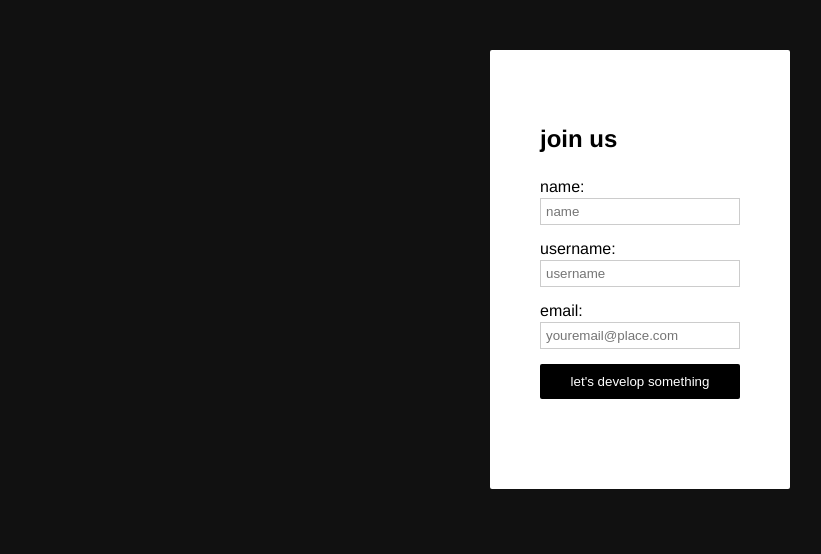
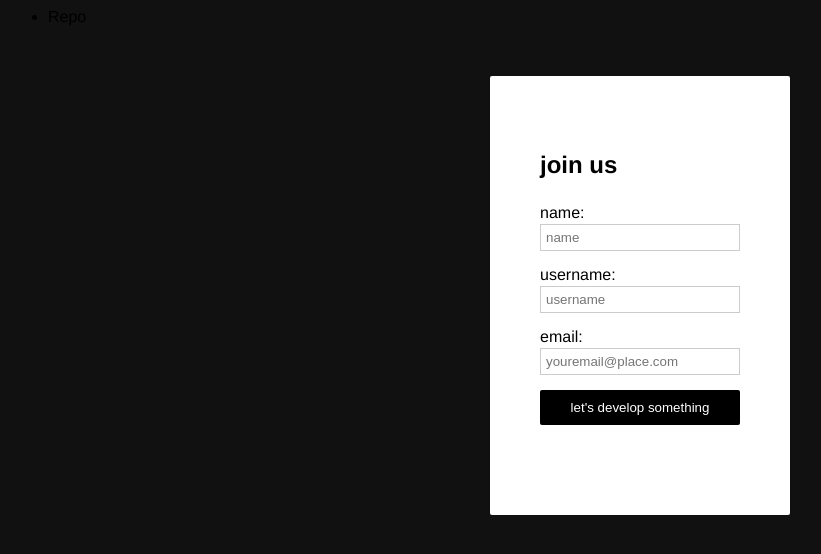
Before and after one commit to Pjmcnally/javapic, a plain HTML site: page join.html in a window 1280 px wide. Shown: the whole page, without its empty margins (0-821 px from the left). Drawn offline with Linux system fonts and the light colour scheme.

Commit message:
add nav to join

```diff
--- a/join.html
+++ b/join.html
@@ -6,6 +6,11 @@
     <link rel="stylesheet" href="css/style.css" />
 </head>
 <body>
+    <nav>
+        <ul>
+            <li> <a href="https://github.com/Pjmcnally/javapic">Repo</a></li>
+        </ul>
+    </nav>
 
     <main>
         <section class="signup">
```
Lines whose indentation alone changed are shown as unchanged.
